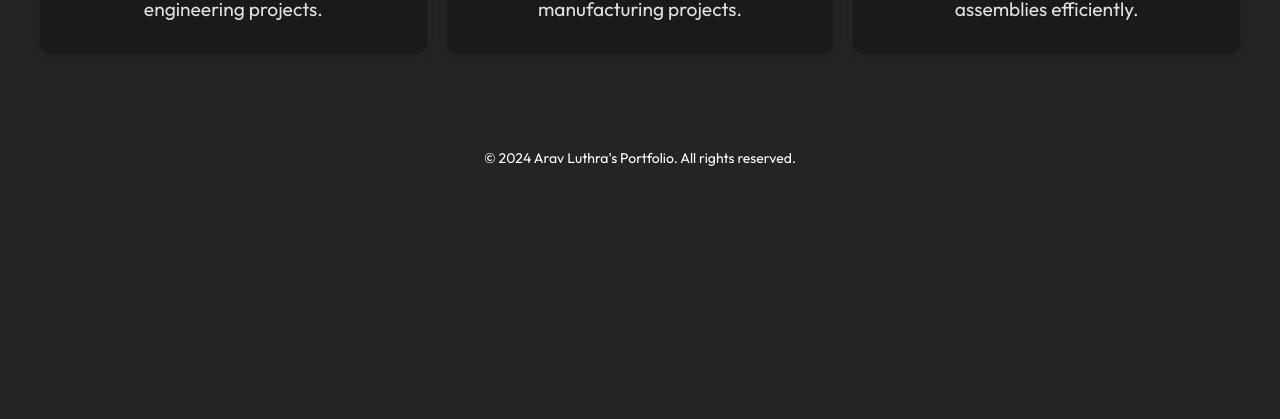
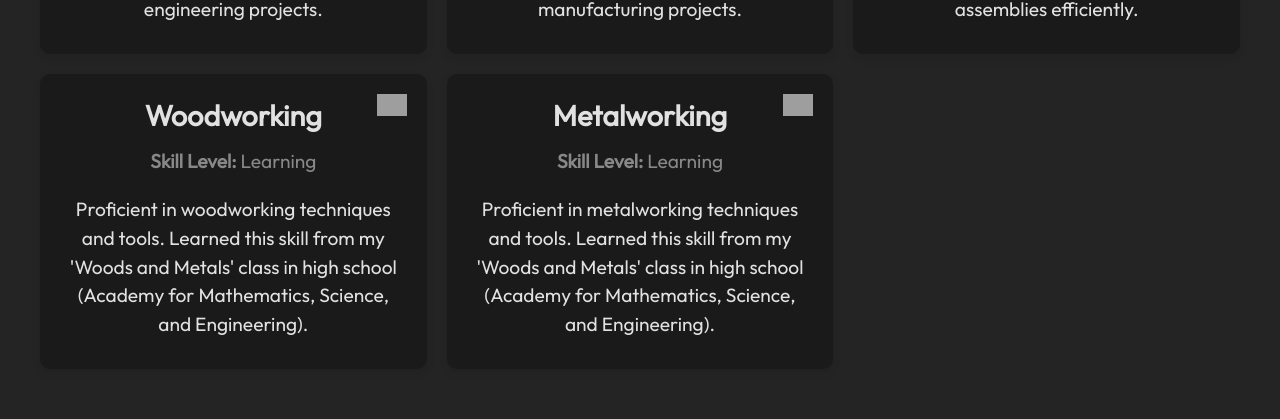
Before and after one commit to aluthra23/personal-website, a React (Vite) app: page /personal-website/skills in a window 1280 px wide. Shown: the part 4286-4705 px from the top of the page. Before the commit the page ends 4489 px from the top, so only its background shows below. Built offline with nearby package versions, Linux system fonts and the light colour scheme; grey boxes are pictures that could not be loaded.

Commit message:
updated engineering skills

```diff
--- a/src/components/skills/skill_groups/EngineeringSkills.jsx
+++ b/src/components/skills/skill_groups/EngineeringSkills.jsx
@@ -27,6 +27,20 @@ const EngineeringSkills = () => {
           level="Advanced"
           logo="https://us.v-cdn.net/5022071/uploads/V3B85DTZQS8W/box-onshape-favicon-512-401x.png"
         />
+
+        <SkillCard
+          title="Woodworking"
+          description="Proficient in woodworking techniques and tools. Learned this skill from my 'Woods and Metals' class in high school (Academy for Mathematics, Science, and Engineering)."
+          level="Learning"
+          logo="https://cdn-icons-png.flaticon.com/512/928/928746.png"
+        />
+
+        <SkillCard
+          title="Metalworking"
+          description="Proficient in metalworking techniques and tools. Learned this skill from my 'Woods and Metals' class in high school (Academy for Mathematics, Science, and Engineering)."
+          level="Learning"
+          logo="https://cdn-icons-png.flaticon.com/512/2534/2534277.png"
+        />
       </div>
     </div>
 )
```
